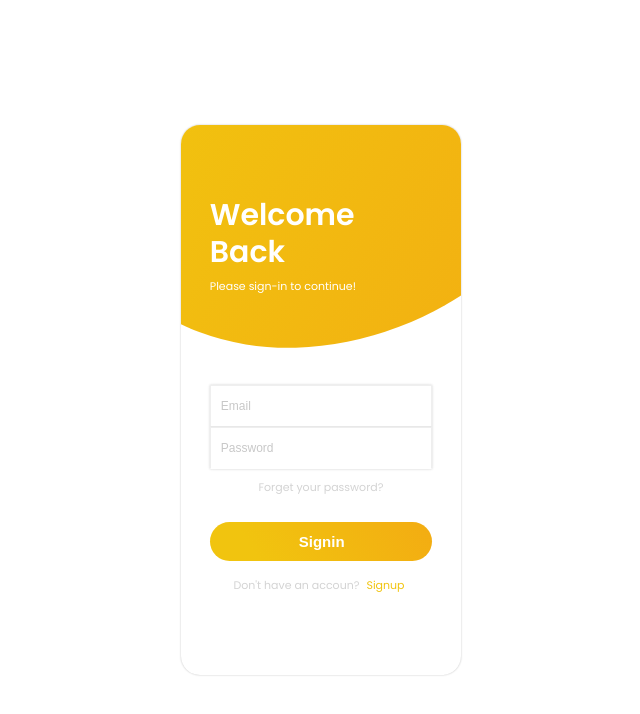
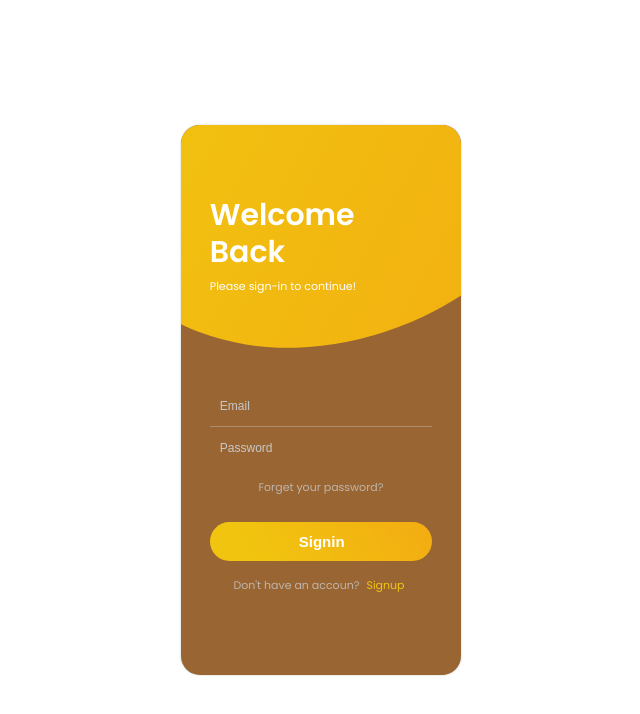
Before and after one commit to ipenywis/modern-react-login, a React (Create React App) app: page / in a window 1280 px wide. Shown: the top 714 px of the page, without its empty margins (319-959 px from the left). Built offline with nearby package versions, Linux system fonts and the light colour scheme.

Commit message:
background change and input form changed

```diff
--- a/src/components/accountBox/common.jsx
+++ b/src/components/accountBox/common.jsx
@@ -12,7 +12,6 @@ export const FormContainer = styled.form`
   width: 100%;
   display: flex;
   flex-direction: column;
-  box-shadow: 0px 0px 2.5px rgba(15, 15, 15, 0.19);
 `;
 
 export const MutedLink = styled.a`
@@ -34,11 +33,12 @@ export const Input = styled.input`
   width: 100%;
   height: 42px;
   outline: none;
-  border: 1px solid rgba(200, 200, 200, 0.3);
+  border: none;
   padding: 0px 10px;
   border-bottom: 1.4px solid transparent;
   transition: all 200ms ease-in-out;
   font-size: 12px;
+  background: #996633;
 
   &::placeholder {
     color: rgba(200, 200, 200, 1);
--- a/src/components/accountBox/index.jsx
+++ b/src/components/accountBox/index.jsx
@@ -15,6 +15,7 @@ const BoxContainer = styled.div`
   box-shadow: 0 0 2px rgba(15, 15, 15, 0.28);
   position: relative;
   overflow: hidden;
+  background: #996633;
 `;
 
 const TopContainer = styled.div`
```
Also changed, not shown: 1 other file (tests, documents, lock files or other folders).
